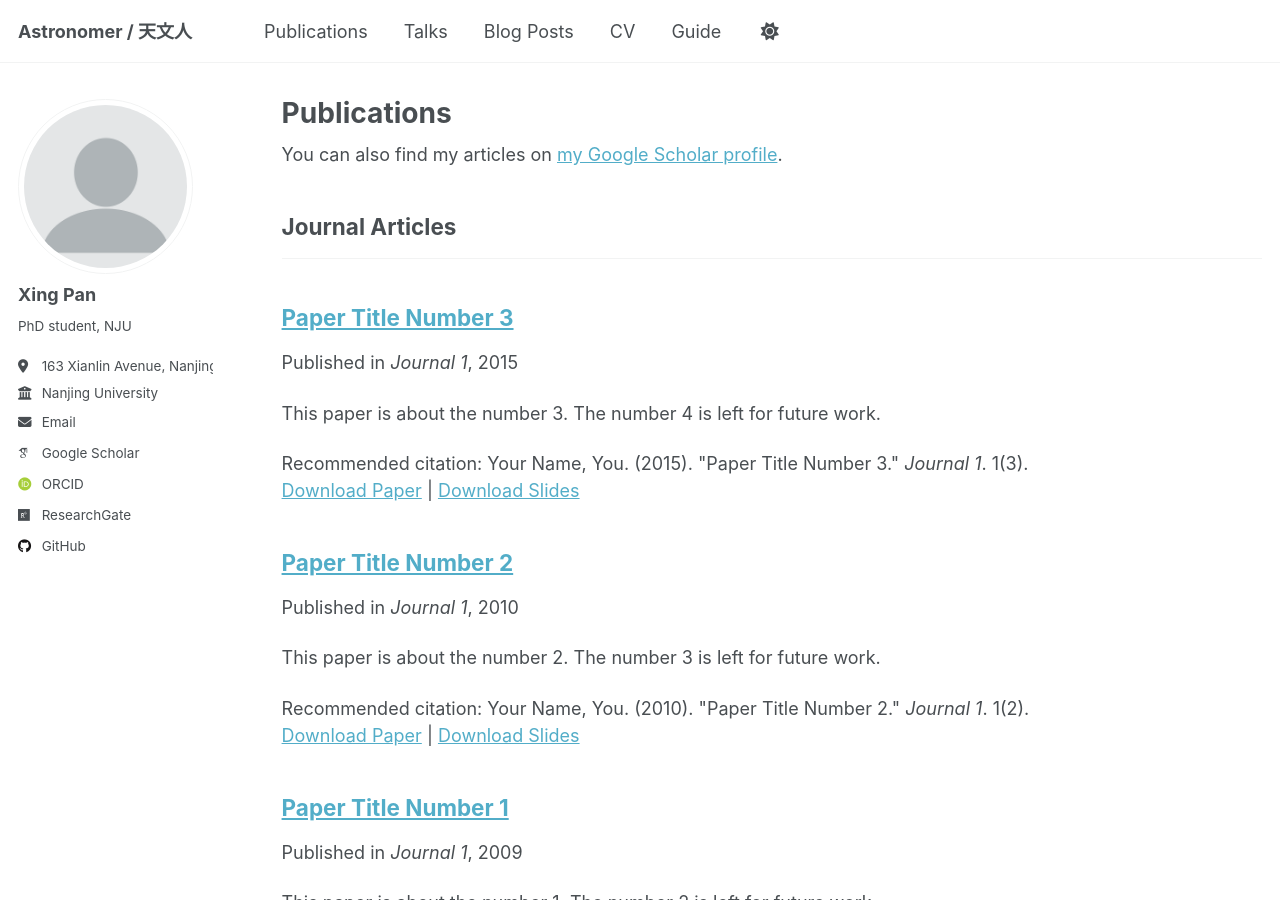
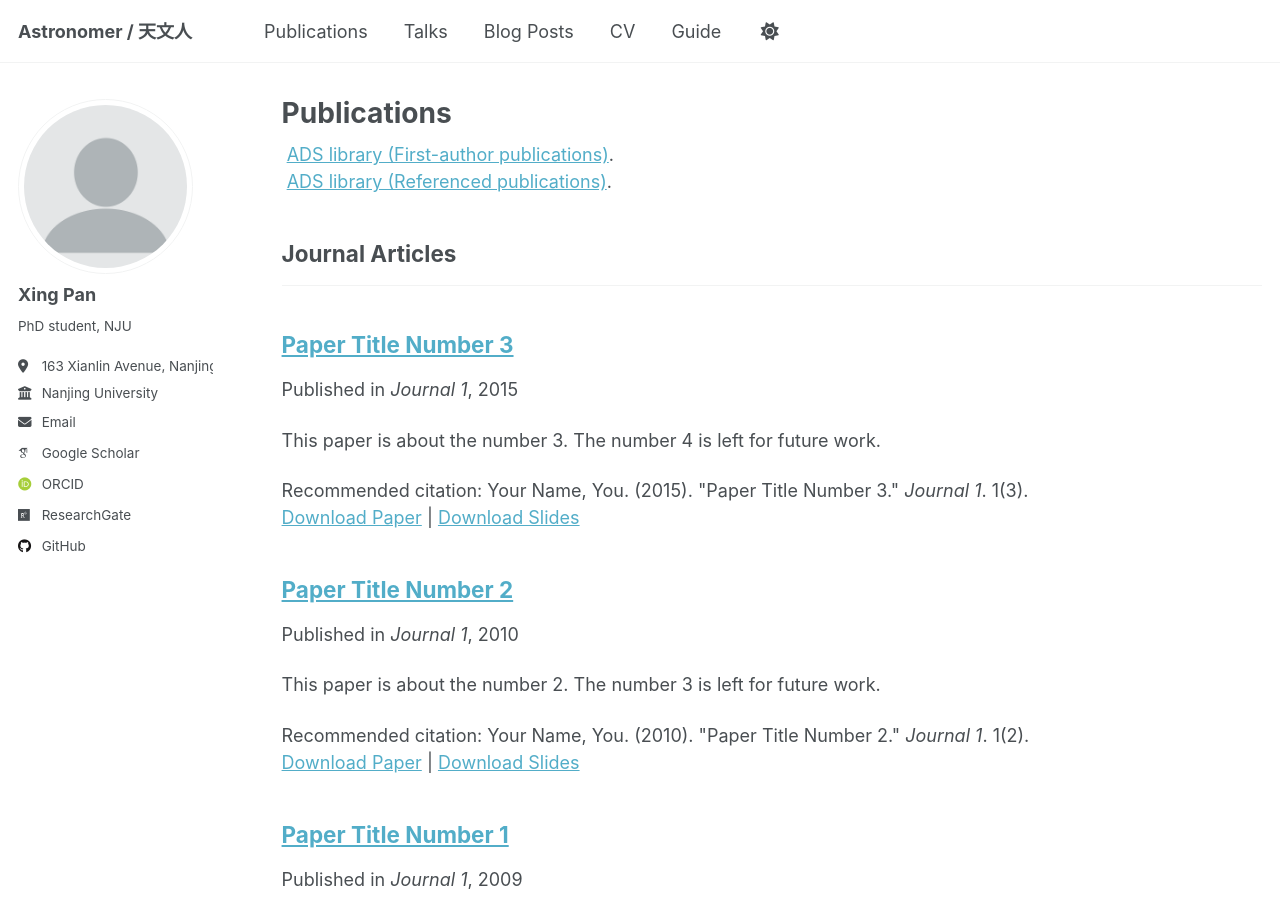
Before and after one commit to xingpan1017/xingpan1017.github.io, a Jekyll site: the page built from _pages/publications.html, in a window 1280 px wide and 900 px high. Built offline with Jekyll 4.4.1, drawn with Linux system fonts in a browser that asks for light colours; some web fonts are replaced; a script that is not in the unit is left out.

Commit message:
Update publications.html

```diff
--- a/_pages/publications.html
+++ b/_pages/publications.html
@@ -6,7 +6,8 @@ author_profile: true
 ---
 
 {% if site.author.googlescholar %}
-  <div class="wordwrap">You can also find my articles on <a href="{{site.author.googlescholar}}">my Google Scholar profile</a>.</div>
+  <div class="wordwrap"> <a href="{{https://ui.adsabs.harvard.edu/public-libraries/bsQF9TvITpCKnjOTIK4kyQ}}">ADS library (First-author publications)</a>.</div>
+  <div class="wordwrap"> <a href="{{https://ui.adsabs.harvard.edu/public-libraries/EeCXQXE8TSuApI-_SZH_zA}}">ADS library (Referenced publications)</a>.</div>
 {% endif %}
 
 {% include base_path %}
```
